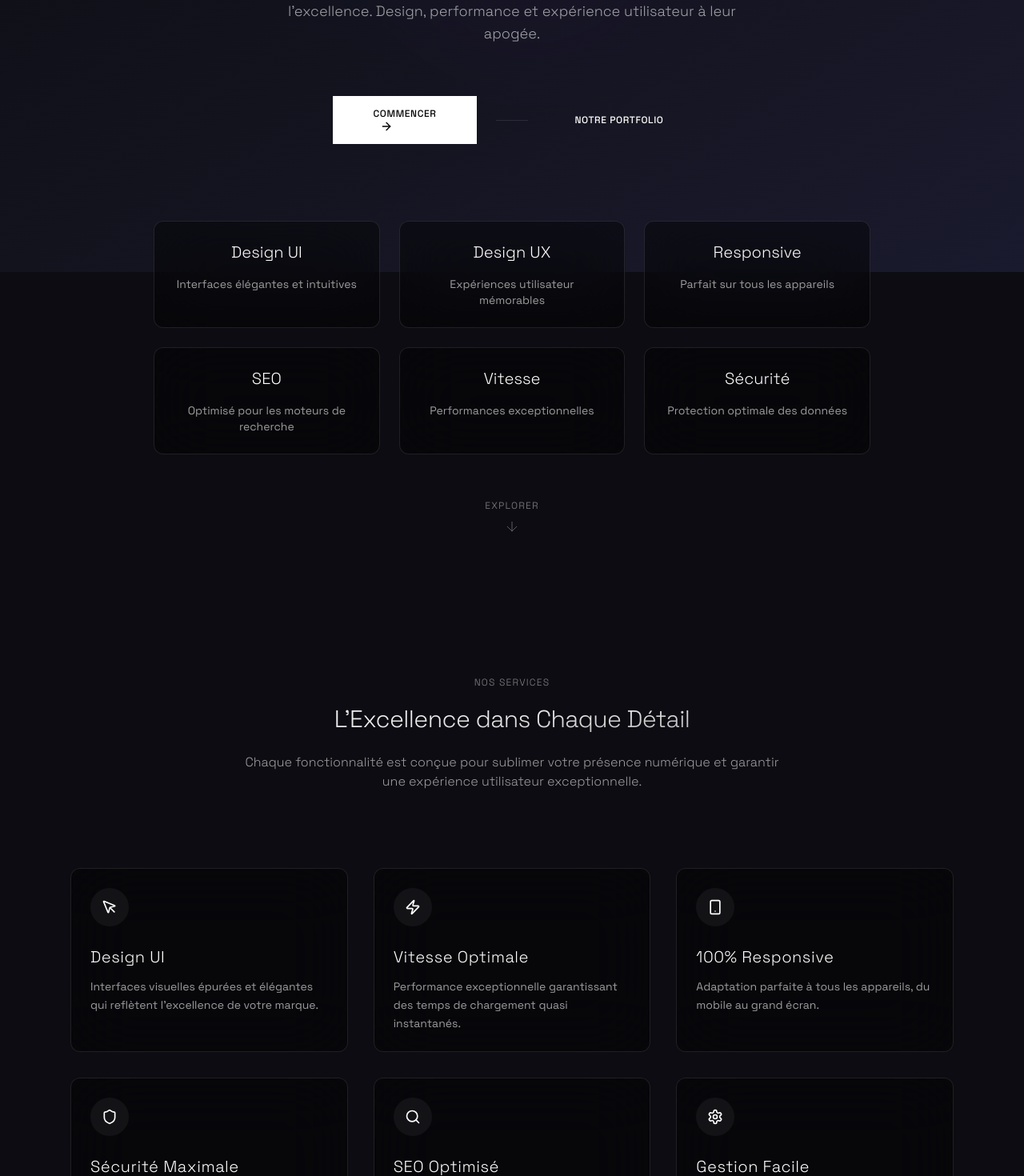
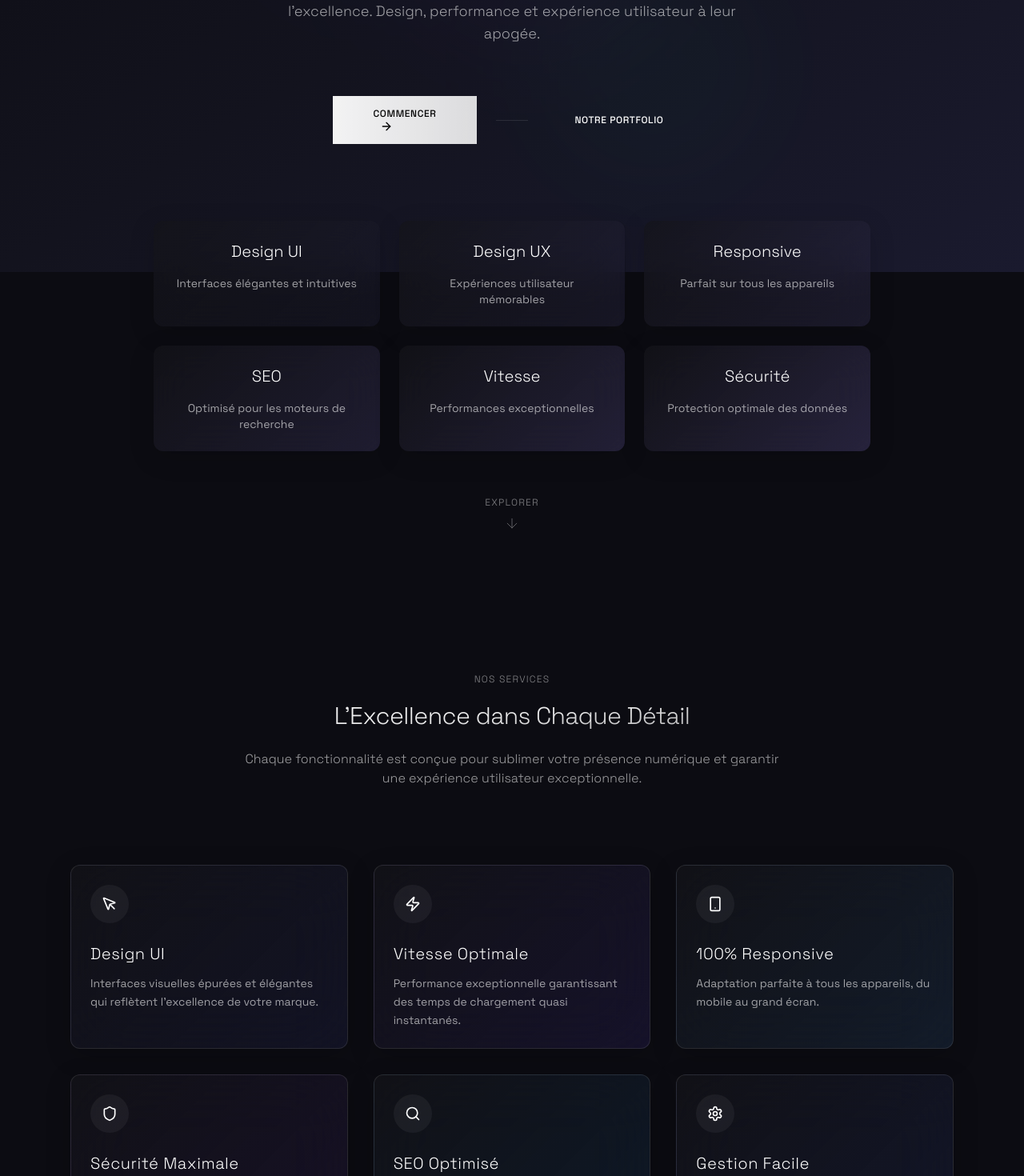
Before and after one commit to idnocode/idnocode-v4, a React (Vite) app: page / in a window 1280 px wide. Shown: the part 460-1930 px from the top of the page at 80% size. Built offline with nearby package versions, Linux system fonts and the light colour scheme.

Commit message:
Add subtle color gradients to cards
Adds very light and subtle color gradients with modern and futuristic colors to the cards and hero section. The colors have a blur effect.

```diff
--- a/src/components/AnimatedButton.tsx
+++ b/src/components/AnimatedButton.tsx
@@ -21,8 +21,8 @@ const AnimatedButton: React.FC<AnimatedButtonProps> = ({
   const baseStyles = "relative overflow-hidden font-light transition-all duration-300 ease-out flex items-center justify-center";
 
   const variants = {
-    primary: "bg-white text-black hover:bg-white/90",
-    secondary: "bg-white/10 text-white hover:bg-white/20",
+    primary: "bg-gradient-to-r from-white/95 to-white/85 text-black hover:from-white hover:to-white/90",
+    secondary: "bg-gradient-to-r from-white/10 to-white/5 text-white hover:from-white/20 hover:to-white/15",
     outline: "border border-white/20 bg-transparent text-white hover:bg-white/10",
     ghost: "bg-transparent hover:bg-white/5 text-white"
   };
--- a/src/components/FeatureSection.tsx
+++ b/src/components/FeatureSection.tsx
@@ -7,13 +7,18 @@ interface FeatureCardProps {
   title: string;
   description: string;
   delayIndex: number;
+  gradient: string;
 }
 
-const FeatureCard: React.FC<FeatureCardProps> = ({ icon, title, description, delayIndex }) => {
+const FeatureCard: React.FC<FeatureCardProps> = ({ icon, title, description, delayIndex, gradient }) => {
   return (
     <div
-      className="neo-blur rounded-xl p-6 transition-all duration-300 hover:translate-y-[-5px] group reveal-animation"
-      style={{ transitionDelay: `${100 * delayIndex}ms` }}
+      className={`neo-blur rounded-xl p-6 transition-all duration-300 hover:translate-y-[-5px] group reveal-animation backdrop-blur-xl`}
+      style={{
+        transitionDelay: `${100 * delayIndex}ms`,
+        background: `linear-gradient(135deg, rgba(20, 20, 25, 0.7) 0%, ${gradient} 100%)`,
+        boxShadow: '0 8px 32px rgba(0, 0, 0, 0.2)'
+      }}
     >
       <div className="mb-6 flex items-center justify-center w-12 h-12 rounded-full bg-white/5 text-white group-hover:bg-white/10 transition-colors duration-300">
         {icon}
@@ -46,6 +51,15 @@ const FeatureSection: React.FC = () => {
       elements?.forEach((el) => observer.unobserve(el));
     };
   }, []);
+
+  const gradients = [
+    'rgba(78, 84, 200, 0.1)',
+    'rgba(111, 76, 255, 0.1)',
+    'rgba(84, 170, 255, 0.1)',
+    'rgba(116, 58, 213, 0.1)',
+    'rgba(33, 138, 227, 0.1)',
+    'rgba(76, 110, 245, 0.1)'
+  ];
 
   const features = [
     {
@@ -107,6 +121,7 @@ const FeatureSection: React.FC = () => {
               title={feature.title}
               description={feature.description}
               delayIndex={index}
+              gradient={gradients[index]}
             />
           ))}
         </div>
--- a/src/components/HeroSection.tsx
+++ b/src/components/HeroSection.tsx
@@ -34,8 +34,9 @@ const HeroSection: React.FC = () => {
       <div className="fixed inset-0 z-0">
         <div className="absolute inset-0 bg-gradient-to-br from-[#0c0c12] via-[#13131e] to-[#1a1a2e]"></div>
         <div className="absolute inset-0 opacity-30">
-          <div className="absolute top-1/4 left-1/4 w-64 h-64 bg-blue-500/10 rounded-full blur-3xl"></div>
-          <div className="absolute bottom-1/3 right-1/3 w-96 h-96 bg-purple-500/10 rounded-full blur-3xl"></div>
+          <div className="absolute top-1/4 left-1/4 w-64 h-64 bg-[#3b82f6]/10 rounded-full blur-3xl"></div>
+          <div className="absolute bottom-1/3 right-1/3 w-96 h-96 bg-[#8b5cf6]/10 rounded-full blur-3xl"></div>
+          <div className="absolute top-1/2 right-1/4 w-72 h-72 bg-[#10b981]/10 rounded-full blur-3xl"></div>
         </div>
       </div>
 
@@ -70,30 +71,26 @@ const HeroSection: React.FC = () => {
 
         <div className="mt-24 max-w-4xl mx-auto reveal-animation" style={{ transitionDelay: '400ms' }}>
           <div className="grid grid-cols-2 md:grid-cols-3 gap-6 text-center">
-            <div className="p-6 neo-blur rounded-lg">
-              <div className="mb-4 text-xl font-light">Design UI</div>
-              <p className="text-sm text-white/60">Interfaces élégantes et intuitives</p>
-            </div>
-            <div className="p-6 neo-blur rounded-lg">
-              <div className="mb-4 text-xl font-light">Design UX</div>
-              <p className="text-sm text-white/60">Expériences utilisateur mémorables</p>
-            </div>
-            <div className="p-6 neo-blur rounded-lg">
-              <div className="mb-4 text-xl font-light">Responsive</div>
-              <p className="text-sm text-white/60">Parfait sur tous les appareils</p>
-            </div>
-            <div className="p-6 neo-blur rounded-lg">
-              <div className="mb-4 text-xl font-light">SEO</div>
-              <p className="text-sm text-white/60">Optimisé pour les moteurs de recherche</p>
-            </div>
-            <div className="p-6 neo-blur rounded-lg">
-              <div className="mb-4 text-xl font-light">Vitesse</div>
-              <p className="text-sm text-white/60">Performances exceptionnelles</p>
-            </div>
-            <div className="p-6 neo-blur rounded-lg">
-              <div className="mb-4 text-xl font-light">Sécurité</div>
-              <p className="text-sm text-white/60">Protection optimale des données</p>
-            </div>
+            {[
+              { title: "Design UI", desc: "Interfaces élégantes et intuitives" },
+              { title: "Design UX", desc: "Expériences utilisateur mémorables" },
+              { title: "Responsive", desc: "Parfait sur tous les appareils" },
+              { title: "SEO", desc: "Optimisé pour les moteurs de recherche" },
+              { title: "Vitesse", desc: "Performances exceptionnelles" },
+              { title: "Sécurité", desc: "Protection optimale des données" }
+            ].map((item, index) => (
+              <div
+                key={index}
+                className="p-6 rounded-lg transition-all duration-300 backdrop-blur-xl"
+                style={{
+                  background: `linear-gradient(135deg, rgba(20, 20, 25, 0.7) 0%, rgba(${30 + index * 10}, ${30 + index * 8}, ${50 + index * 15}, 0.4) 100%)`,
+                  boxShadow: '0 8px 32px rgba(0, 0, 0, 0.15)'
+                }}
+              >
+                <div className="mb-4 text-xl font-light">{item.title}</div>
+                <p className="text-sm text-white/60">{item.desc}</p>
+              </div>
+            ))}
           </div>
         </div>
       </div>
--- a/src/components/PricingSection.tsx
+++ b/src/components/PricingSection.tsx
@@ -2,6 +2,7 @@
 import React, { useEffect, useRef, useState } from 'react';
 import AnimatedButton from './AnimatedButton';
 import { Check } from 'lucide-react';
+import { Card, CardContent, CardDescription, CardFooter, CardHeader, CardTitle } from './ui/card';
 
 interface PricingTierProps {
   title: string;
@@ -10,6 +11,7 @@ interface PricingTierProps {
   features: string[];
   isPopular?: boolean;
   delayFactor?: number;
+  gradientColor: string;
 }
 
 const PricingTier: React.FC<PricingTierProps> = ({
@@ -18,15 +20,22 @@ const PricingTier: React.FC<PricingTierProps> = ({
   description,
   features,
   isPopular = false,
-  delayFactor = 0
+  delayFactor = 0,
+  gradientColor
 }) => {
   return (
     <div
       className={`
-        reveal-animation flex flex-col h-full rounded-xl overflow-hidden transition-all duration-500 neo-blur
+        reveal-animation flex flex-col h-full rounded-xl overflow-hidden transition-all duration-500
         ${isPopular ? 'border border-white/20' : 'border border-white/5'}
       `}
-      style={{ transitionDelay: `${delayFactor * 150}ms` }}
+      style={{
+        transitionDelay: `${delayFactor * 150}ms`,
+        background: `linear-gradient(135deg, rgba(20, 20, 25, 0.7) 0%, ${gradientColor} 100%)`,
+        backdropFilter: 'blur(10px)',
+        WebkitBackdropFilter: 'blur(10px)',
+        boxShadow: '0 8px 32px rgba(0, 0, 0, 0.2)'
+      }}
     >
       {isPopular && (
         <div className="bg-white/10 backdrop-blur-lg text-white py-1.5 px-4 text-xs tracking-widest uppercase font-light text-center">
@@ -89,6 +98,12 @@ const PricingSection: React.FC = () => {
       elements?.forEach((el) => observer.unobserve(el));
     };
   }, []);
+
+  const gradientColors = [
+    'rgba(84, 170, 255, 0.1)',
+    'rgba(116, 58, 213, 0.1)',
+    'rgba(76, 110, 245, 0.1)'
+  ];
 
   const pricing = [
     {
@@ -183,6 +198,7 @@ const PricingSection: React.FC = () => {
               features={tier.features}
               isPopular={tier.isPopular}
               delayFactor={index}
+              gradientColor={gradientColors[index]}
             />
           ))}
         </div>
--- a/src/pages/NotFound.tsx
+++ b/src/pages/NotFound.tsx
@@ -1,5 +1,5 @@
 
-import { useLocation } from "react-router-dom";
+import { useLocation, Link } from "react-router-dom";
 import { useEffect } from "react";
 import AnimatedButton from "../components/AnimatedButton";
 
@@ -21,9 +21,11 @@ const NotFound = () => {
         <p className="text-white/60 mb-8 text-sm">
           La page que vous recherchez n'existe pas ou a été déplacée.
         </p>
-        <AnimatedButton variant="primary" href="/">
-          Retour à l'accueil
-        </AnimatedButton>
+        <Link to="/">
+          <AnimatedButton variant="primary">
+            Retour à l'accueil
+          </AnimatedButton>
+        </Link>
       </div>
     </div>
   );
```
